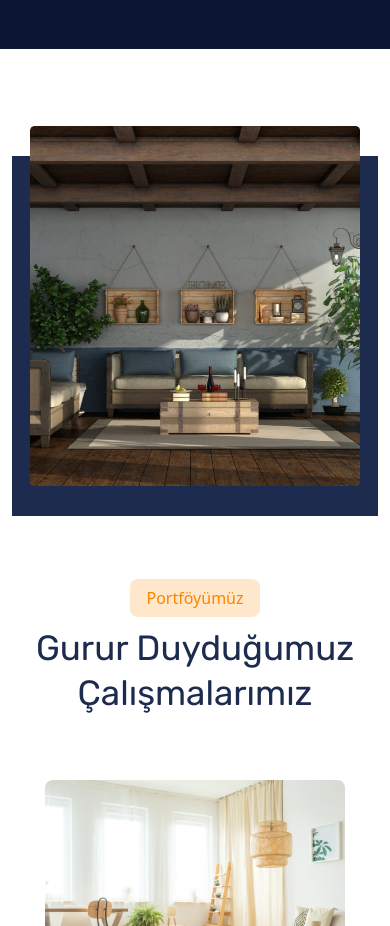
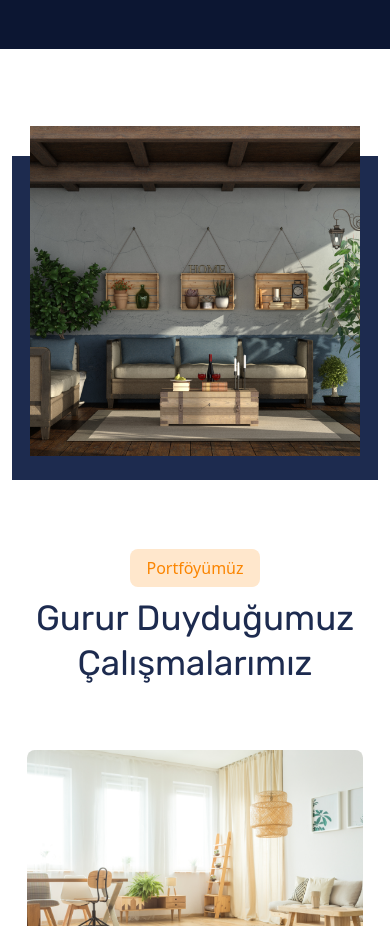
Before and after one commit to AzarAhmadov/MakonuNitroTema-WebSite, a plain HTML site: page index.html in a window 390 px wide. Shown: the part 1025-1951 px from the top of the page. Drawn offline with nearby package versions, Linux system fonts and the light colour scheme.

Commit message:
duzenlemeler

```diff
--- a/assets/css/style.css
+++ b/assets/css/style.css
@@ -910,20 +910,21 @@ display: none;
     }
     .h-left .img-back {
         top: 30px;
-        height: 360px;
+        height: 324px;
         width: 100%;
         left: 0;
     }
     .h-left .img-fluid {
         width: 340px;
-        height: 360px;
+        object-fit: cover;
+        height: 330px;
     }
     .h-left {
         display: flex;
         justify-content: center;
     }
     .c-img img {
-        width: 400px;
+        width: 336px !important;
         object-fit: cover;
         object-position: center center;
         height: 290px;
```
